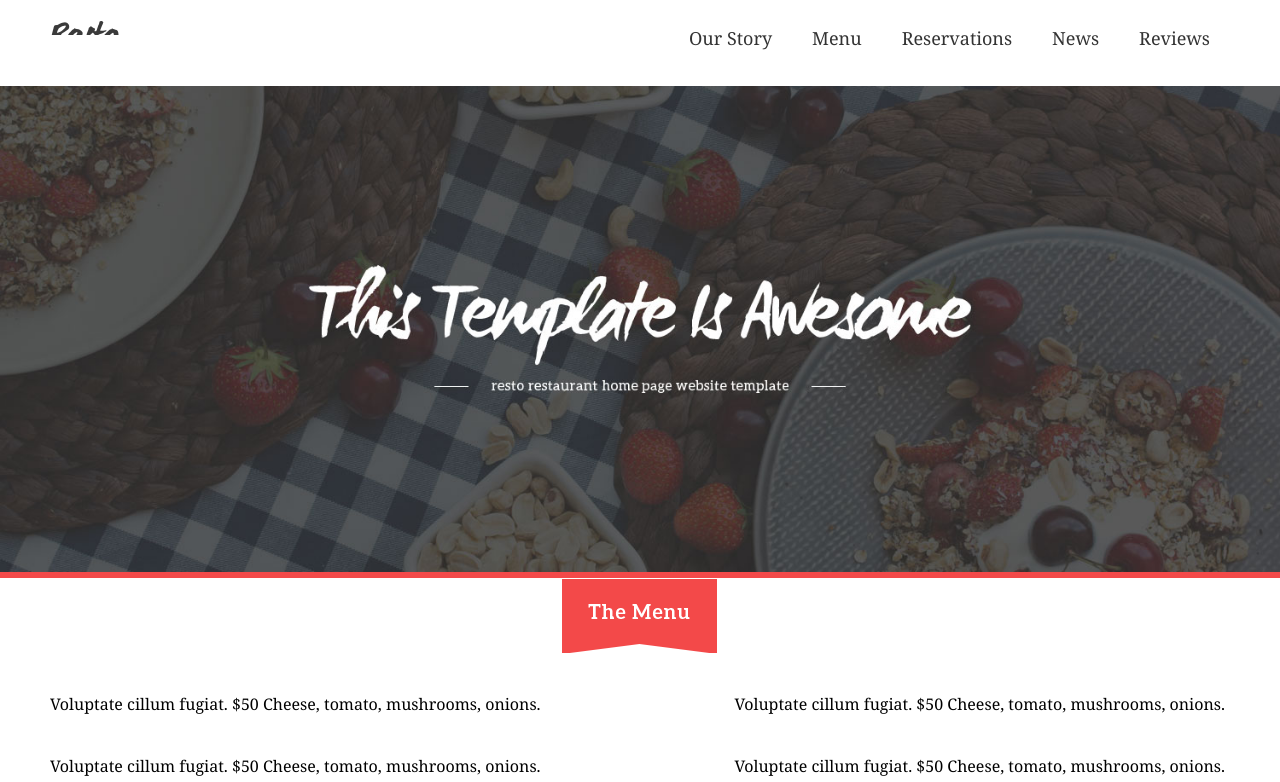
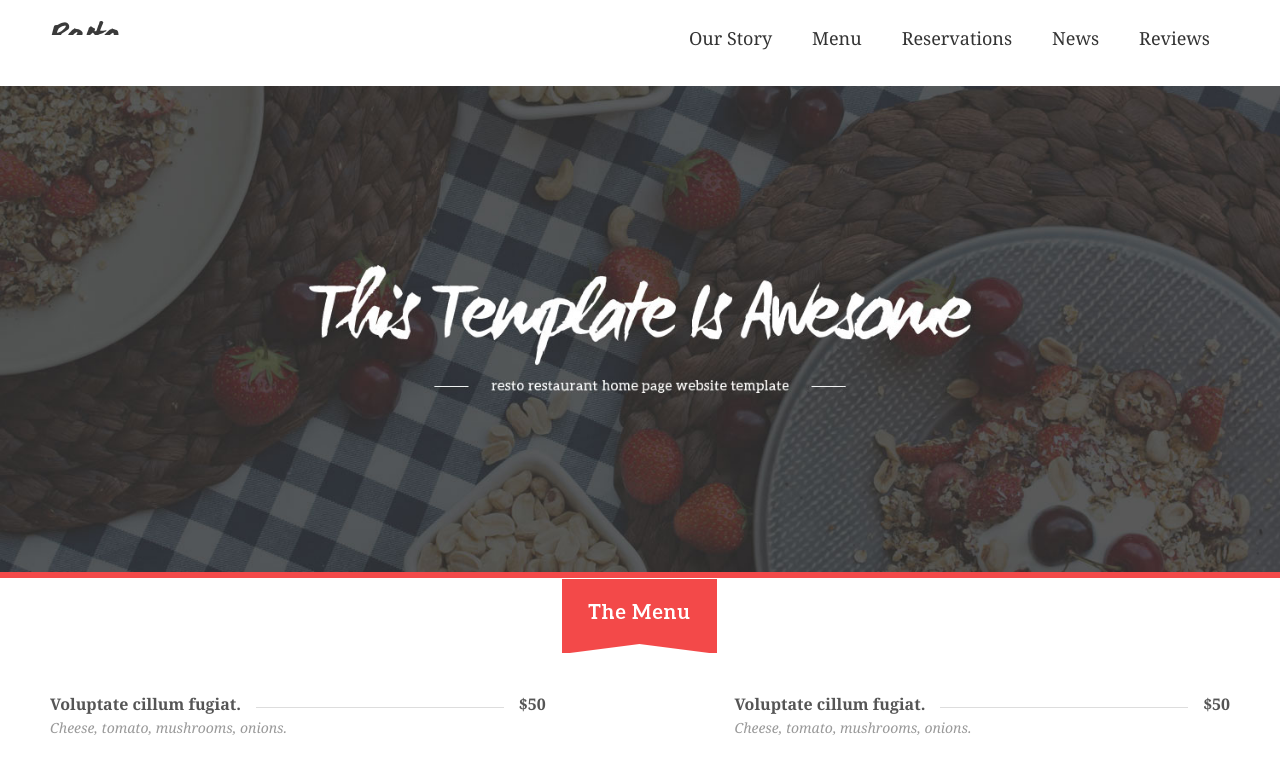
Before and after one commit to VictoriaMoser/psdToWordpress, a plain HTML site: page index.html in a window 1280 px wide. Shown: the top 782 px of the page. Drawn offline with Linux system fonts and the light colour scheme.

Commit message:
finished menu

```diff
--- a/style.css
+++ b/style.css
@@ -74,5 +74,37 @@ header nav li a {
 
 #home-menu li:nth-child(odd) { /*to target only the li on the left */
   margin: 20px 8% 20px 0;
+}
 
+.dish {
+  float: left;
+  color: #555;
+  font-weight: bold;
+  position: relative;
+  z-index: 1;
+  background: #fff;
+  padding-right: 15px;
 }
+
+.price {
+  float: right;
+  color: #555;
+  font-weight: bold;
+  position: relative;
+  z-index: 1;
+  background: #fff;
+  padding-left: 15px;
+}
+
+
+.description {
+  clear: both;
+  display: block;
+  color: #999;
+  font-style: italic;
+  font-size: 14px;
+  padding-top: 10px;
+  border-top: 1px solid #ddd;
+  position: relative;
+  top: -8px;
+}
```
